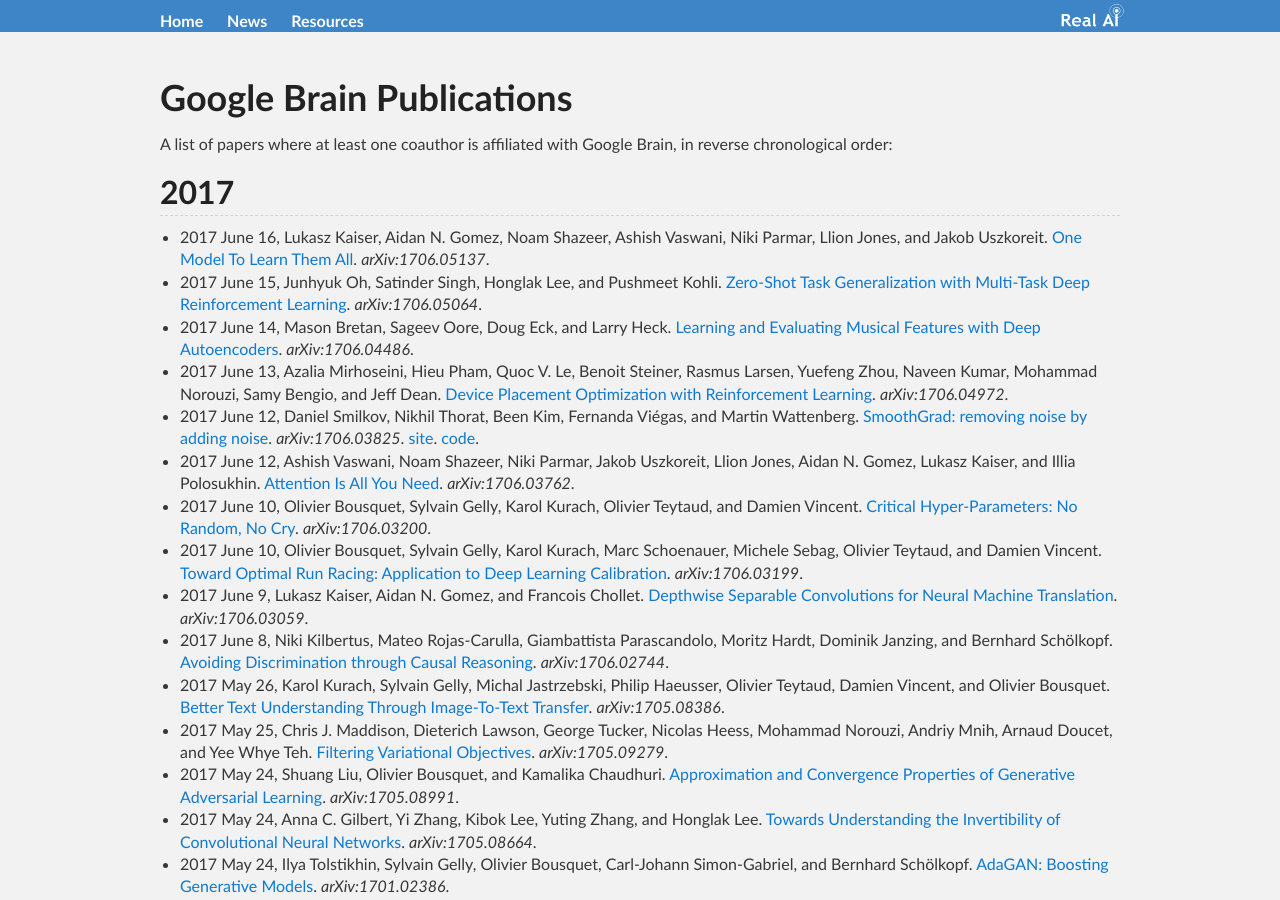
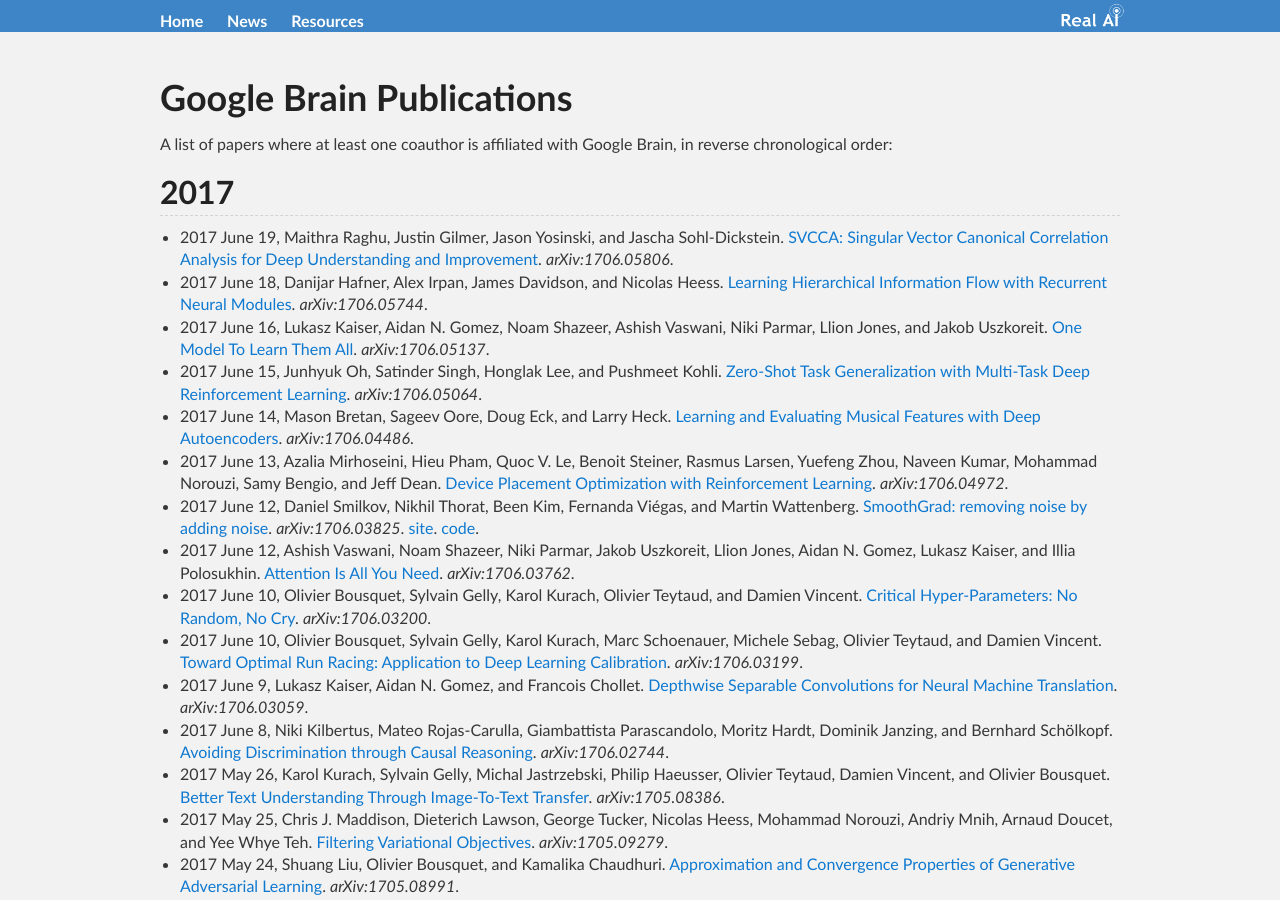
Before and after one commit to Tonywuhk/realai.org, a Jekyll site: the page built from labs/google-brain-publications.md, in a window 1280 px wide and 900 px high. Built offline with Jekyll 4.4.1, drawn with Linux system fonts in a browser that asks for light colours; our own code applies the rules of GitHub Pages for plain Markdown files; comment, search, counter and statistics services are not loaded; the repository's description, which GitHub fills in, is left out; some of the changed text lies outside the part shown.

Commit message:
Update google-brain-publications.md

```diff
--- a/labs/google-brain-publications.md
+++ b/labs/google-brain-publications.md
@@ -7,6 +7,8 @@
 
 ## 2017
 
+* 2017 June 19, Maithra Raghu, Justin Gilmer, Jason Yosinski, and Jascha Sohl-Dickstein. [SVCCA: Singular Vector Canonical Correlation Analysis for Deep Understanding and Improvement](https://arxiv.org/abs/1706.05806). *arXiv:1706.05806*.
+* 2017 June 18, Danijar Hafner, Alex Irpan, James Davidson, and Nicolas Heess. [Learning Hierarchical Information Flow with Recurrent Neural Modules](https://arxiv.org/abs/1706.05744). *arXiv:1706.05744*.
 * 2017 June 16, Lukasz Kaiser, Aidan N. Gomez, Noam Shazeer, Ashish Vaswani, Niki Parmar, Llion Jones, and Jakob Uszkoreit. [One Model To Learn Them All](https://arxiv.org/abs/1706.05137). *arXiv:1706.05137*.
 * 2017 June 15, Junhyuk Oh, Satinder Singh, Honglak Lee, and Pushmeet Kohli. [Zero-Shot Task Generalization with Multi-Task Deep Reinforcement Learning](https://arxiv.org/abs/1706.05064). *arXiv:1706.05064*.
 * 2017 June 14, Mason Bretan, Sageev Oore, Doug Eck, and Larry Heck. [Learning and Evaluating Musical Features with Deep Autoencoders](https://arxiv.org/abs/1706.04486). *arXiv:1706.04486*.
@@ -39,6 +41,7 @@
 * 2017 April 11, Florian Tramèr, Nicolas Papernot, Ian Goodfellow, Dan Boneh, and Patrick McDaniel. [The Space of Transferable Adversarial Examples](https://arxiv.org/abs/1704.03453). *arXiv:1704.03453*.
 * 2017 April 6, David Berthelot, Thomas Schumm, and Luke Metz. [BEGAN: Boundary Equilibrium Generative Adversarial Networks](https://arxiv.org/abs/1703.10717). *arXiv:1703.10717*.
 * 2017 April 5, Jesse Engel, Cinjon Resnick, Adam Roberts, Sander Dieleman, Douglas Eck, Karen Simonyan, and Mohammad Norouzi. [Neural Audio Synthesis of Musical Notes with WaveNet Autoencoders](https://arxiv.org/abs/1704.01279). *arXiv:1704.01279*.
+* 2017 April 5, Ravi Kumar, Maithra Raghu, Tamas Sarlos, and Andrew Tomkins. [Linear Additive Markov Processes](https://arxiv.org/abs/1704.01255). *arXiv:1704.01255*.
 * 2017 April 4, Justin Gilmer, Samuel S. Schoenholz, Patrick F. Riley, Oriol Vinyals, and George E. Dahl. [Neural Message Passing for Quantum Chemistry](https://arxiv.org/abs/1704.01212). *arXiv:1704.01212*.
 * 2017 April 3, Colin Raffel, Thang Luong, Peter J. Liu, Ron J. Weiss, and Douglas Eck. [Online and Linear-Time Attention by Enforcing Monotonic Alignments](https://arxiv.org/abs/1704.00784). *arXiv:1704.00784*.
 * 2017 March 31, Ciprian Chelba, Mohammad Norouzi, and Samy Bengio. [N-gram Language Modeling using Recurrent Neural Network Estimation](https://arxiv.org/abs/1703.10724). *arXiv:1703.10724*.
```
